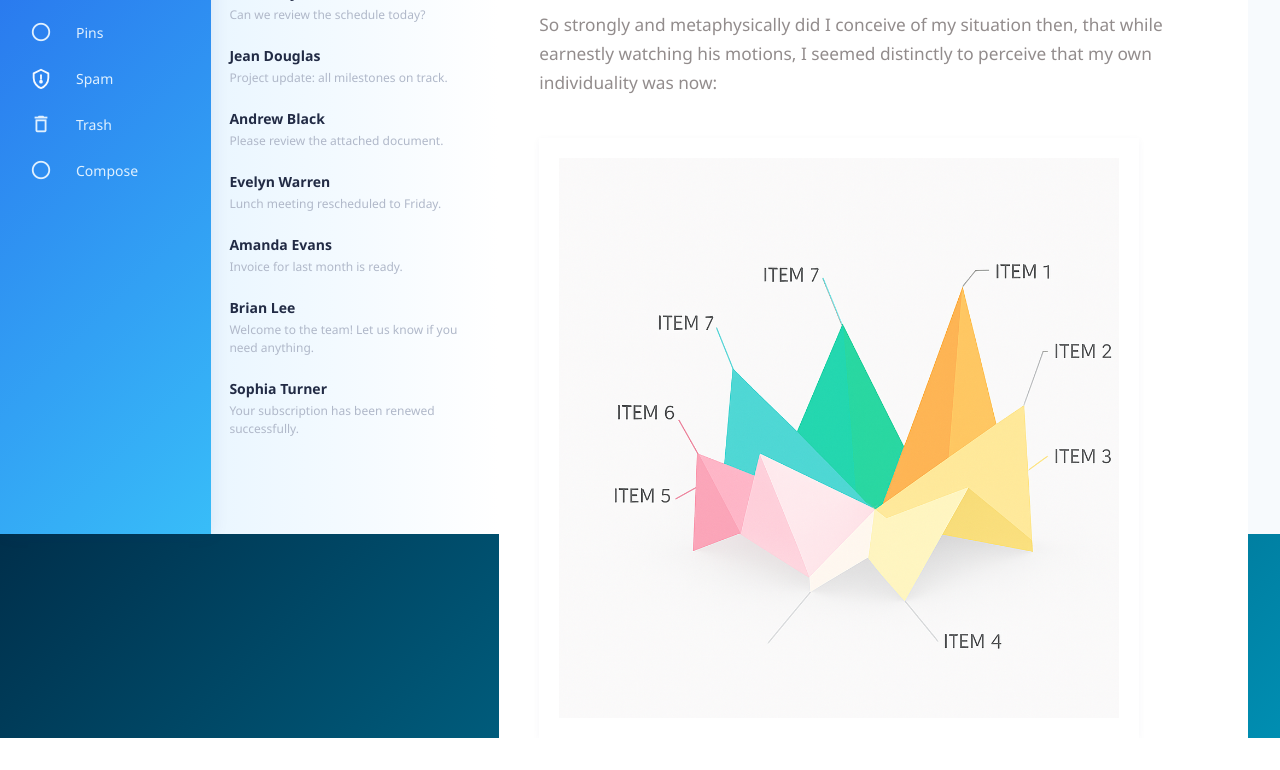
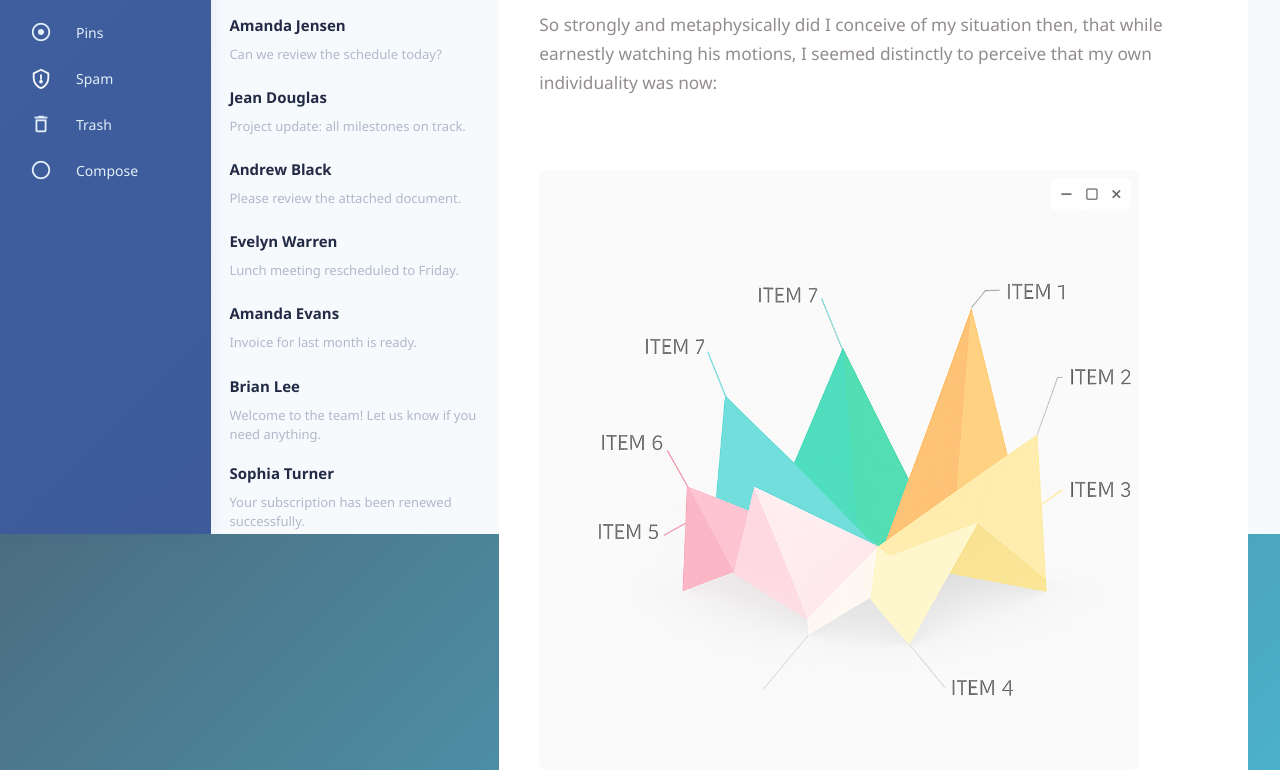
Before and after one commit to guneyee/email2, a plain HTML site: page index.html in a window 1280 px wide. Shown: the part 266-1036 px from the top of the page. Before the commit the page ends 1004 px from the top, so only its background shows below. Drawn offline with nearby package versions, Linux system fonts and the light colour scheme.

Commit message:
Update index.html

```diff
--- a/index.html
+++ b/index.html
@@ -19,13 +19,13 @@
     body {
       display: flex;
       height: 100vh;
-      background: linear-gradient(135deg, #002f4b, #00b4db); /* Orijinal arka plan */
+      background: linear-gradient(135deg, rgba(0, 47, 75, 0.7), rgba(0, 180, 219, 0.7));
       overflow: hidden;
     }
 
     .sidebar {
       width: 220px;
-      background: linear-gradient(135deg, #2563eb 0%, #38bdf8 100%); /* Orijinal sidebar arka planı */
+      background: linear-gradient(135deg, #405F9F 0%, #3D5B99 100%);
       color: #eaf6ff;
       padding: 20px 0;
       box-shadow: 2px 0 16px 0 rgba(30,58,138,0.08);
@@ -97,7 +97,7 @@
 
     .inbox {
       width: 300px;
-      background: linear-gradient(90deg, #eaf6ff 0%, #fff 100%);
+      background: linear-gradient(90deg, ##405F9F 0%, #fff 100%);
       border-radius: 0;
       box-shadow: none;
       margin: 0;
@@ -144,14 +144,15 @@
       margin: 0 0 2px 0;
       border-radius: 0;
       box-shadow: none;
-      padding: 12px 18px 8px 18px;
+      padding: 16px 18px;
       transition: background 0.2s;
       border: none;
       font-size: 14px;
       display: flex;
       flex-direction: column;
-      gap: 2px;
+      gap: 6px;
       color: #222b45;
+      min-height: 70px;
     }
 
     .message.selected, .message.active {
@@ -165,12 +166,12 @@
     .message-name {
       font-weight: 600;
       color: #222b45;
-      font-size: 14px;
-      margin-bottom: 2px;
+      font-size: 15px;
+      margin-bottom: 4px;
     }
 
     .message-preview {
-      font-size: 12px;
+      font-size: 13px;
       color: #b0b8c9;
       font-weight: 400;
       line-height: 1.5;
@@ -230,7 +231,7 @@
     }
 
     .email-actions i:hover {
-      color: #2563eb;
+      color: #405F9F;
     }
 
     .email-header {
@@ -317,10 +318,12 @@
     .chart-container {
       margin-top: 40px;
       max-width: 600px;
-      background: #ffffff;
-      box-shadow: 0 2px 8px 0 rgba(60,60,90,0.04);
-
-      padding: 20px;
+      background: transparent;
+      box-shadow: none;
+      padding: 0;
+      position: relative;
+      border: none;
+      display: inline-block;
     }
 
     .chart-container img {
@@ -329,7 +332,38 @@
       max-height: 1800px;
       object-fit: contain;
       display: block;
-      margin: 0 auto;
+      margin: 0;
+      opacity: 0.8;
+      border-radius: 8px;
+    }
+
+    .chart-window-controls {
+      position: absolute;
+      top: 8px;
+      right: 8px;
+      display: flex;
+      gap: 6px;
+      z-index: 1000;
+      background: rgba(255, 255, 255, 0.8);
+      padding: 6px;
+      border-radius: 6px;
+      backdrop-filter: blur(4px);
+    }
+
+    .chart-window-controls i {
+      color: #666;
+      font-size: 13px;
+      padding: 4px;
+      border-radius: 4px;
+    }
+
+    .chart-window-controls i:hover {
+      background-color: rgba(0, 0, 0, 0.1);
+    }
+
+    .chart-window-controls .close:hover {
+      background-color: #e81123;
+      color: white;
     }
 
     .sidebar li span.material-icons {
@@ -419,7 +453,6 @@
     }
     .window-controls i {
       color: #666;
-      cursor: pointer;
       font-size: 14px;
       padding: 4px;
       border-radius: 4px;
@@ -430,6 +463,26 @@
     .window-controls .close:hover {
       background-color: #e81123;
       color: white;
+    }
+
+    .message.dark {
+      background: #e5e7eb;
+    }
+
+    .sidebar li .pins-icon {
+      position: relative;
+    }
+
+    .sidebar li .pins-icon::after {
+      content: '';
+      position: absolute;
+      left: 50%;
+      top: 50%;
+      width: 6px;
+      height: 6px;
+      background-color: #eaf6ff;
+      border-radius: 50%;
+      transform: translate(-50%, -50%);
     }
 
   </style>
@@ -447,7 +500,7 @@
       <li><span class="material-symbols-outlined">inbox</span><span>Smart Inbox</span></li>
       <li><span class="material-icons">check_box_outline_blank</span><span>Task</span></li>
       <li><span class="material-icons">calendar_today</span><span>Calendar</span></li>
-      <li><span class="material-icons">radio_button_unchecked</span><span>Pins</span></li>
+      <li><span class="material-icons pins-icon">radio_button_unchecked</span><span>Pins</span></li>
       <li class="spam-icon">
         <span class="custom-shield-icon" aria-hidden="true">
           <svg width="22" height="22" viewBox="0 0 24 24" fill="none" stroke="#00e6c3" stroke-width="2" stroke-linecap="round" stroke-linejoin="round">
@@ -480,7 +533,7 @@
         <div class="message-name">Angela Robertson</div>
         <div class="message-preview">Business card feedback confirmed...</div>
       </div>
-      <div class="message">
+      <div class="message dark">
         <div class="message-name">Aaron Ruiz</div>
         <div class="message-preview">New chart designs ready to preview.</div>
       </div>
@@ -539,6 +592,11 @@
             perceive that my own individuality was now:
           </div>
           <div class="chart-container">
+            <div class="chart-window-controls">
+              <i class="fa-solid fa-minus"></i>
+              <i class="fa-regular fa-square"></i>
+              <i class="fa-solid fa-xmark close"></i>
+            </div>
             <img src="foto.jpg" alt="Chart Image">
           </div>
         </div>
```
